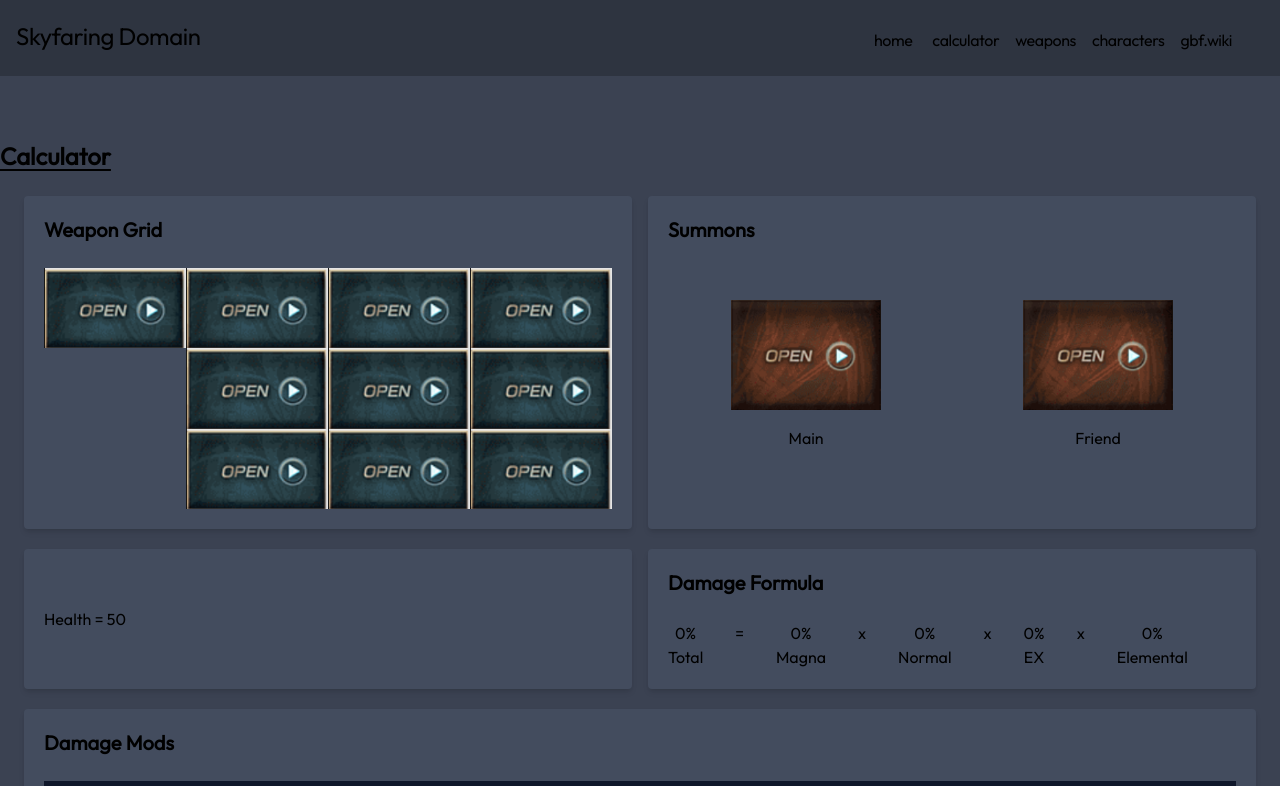
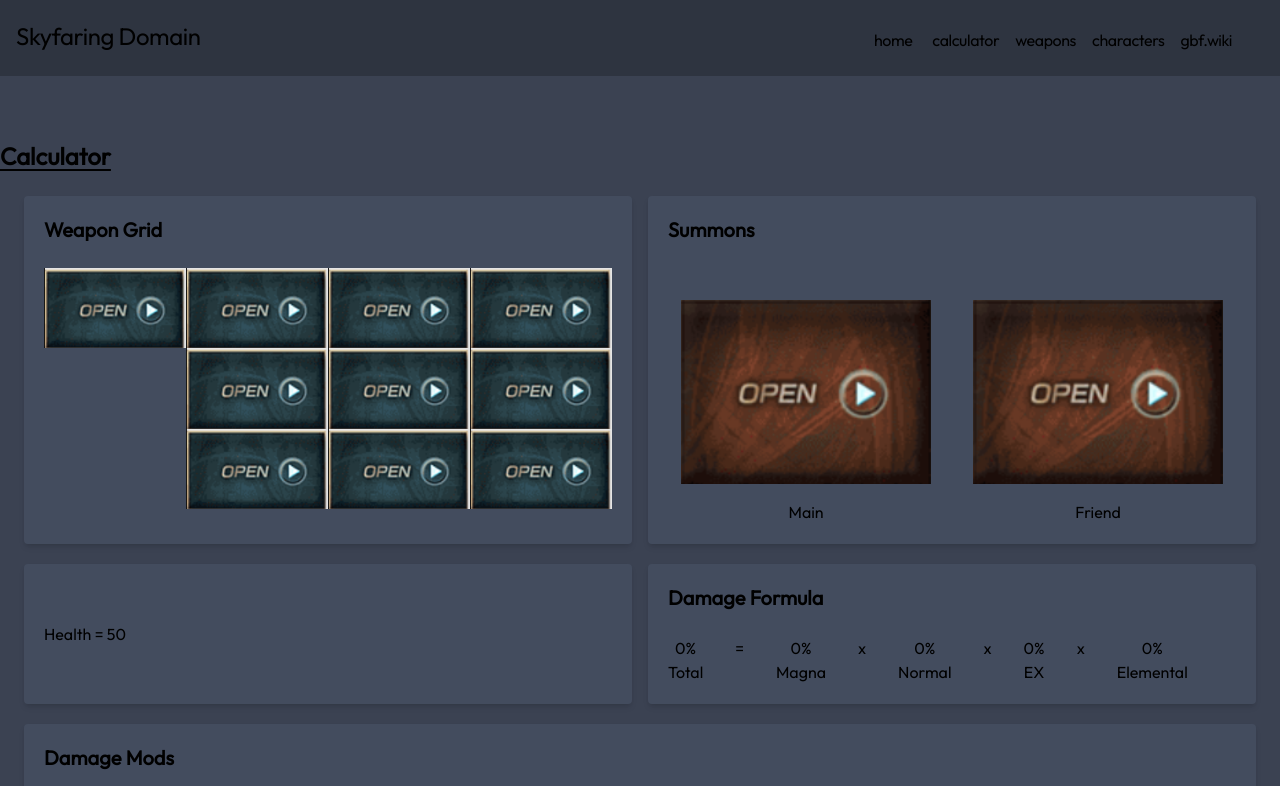
Before and after one commit to miiwo/granblue_front, a Next.js app: page /calc in a window 1280 px wide. Shown: the top 786 px of the page. Built offline with nearby package versions, Linux system fonts and the light colour scheme.

Commit message:
Make calculator page responsive

```diff
--- a/src/app/calc/page.tsx
+++ b/src/app/calc/page.tsx
@@ -23,12 +23,13 @@ export default function CalculatorPage({ searchParams }: SearchParamProps) {
                 <div className="pl-6 grid grid-cols-2 gap-x-4 me-6">
                     <div className="col-span-2 md:col-span-1 mt-6 mb-5 bg-nordtwo rounded shadow-md px-5 py-5">
                         <h2 className="font-bold text-xl mb-6">Weapon Grid</h2>
-                        <WeaponGrid />
+                        <div className="2xl:mx-[300px]"><WeaponGrid /></div>
+
                     </div>
 
                     <div className="col-span-2 md:col-span-1 mt-6 mb-5 bg-nordtwo rounded shadow-md px-5 py-5 flex flex-col">
                         <h2 className="font-bold text-xl mb-14">Summons</h2>
-                        <SummonGrid />
+                        <div><SummonGrid /></div>
                     </div>
 
                     <div className="content-center col-span-2 md:col-span-1 bg-nordtwo rounded shadow-md px-5 py-5 mb-5 md:mb-0">
--- a/src/app/components/calc/gbf_tile.tsx
+++ b/src/app/components/calc/gbf_tile.tsx
@@ -1,6 +1,7 @@
 'use client'
 
 import Image from 'next/image'
+import emptyImage from '../../../../public/empty_wep_slot.png'
 
 import { useContext } from 'react'
 import { openSummonModal, openWeaponModal } from './actions'
@@ -12,6 +13,7 @@ interface GBFTileProps {
   weapon?: Weapon
   summon?: Summon
   weaponlink: string // If attached to a weapon grid, this is the key to corresponding weapon in the weapon grid
+  customStyle?: string
 }
 
 interface SummonTileProps {
@@ -20,7 +22,7 @@ interface SummonTileProps {
   link: string // If attached to a weapon grid, this is the key to corresponding weapon in the weapon grid
 }
 
-export function WeaponGridTile({basepath, weapon, weaponlink}: GBFTileProps) {
+export function WeaponGridTile({basepath, weapon, weaponlink, customStyle}: GBFTileProps) {
   const gbfContext = useContext(GBFWeaponGridContext)
 
   let tileImage = '/empty_wep_slot.png'
@@ -35,8 +37,8 @@ export function WeaponGridTile({basepath, weapon, weaponlink}: GBFTileProps) {
   }
 
   return (
-      <Tile onClick={onClick}>
-        { weapon ? weapon.name : <Image src={tileImage} alt='Weapon Tile' width={150} height={150} />}
+      <Tile onClick={onClick} customStyle={customStyle}>
+        { weapon ? weapon.name : <Image src={emptyImage} alt="Picture of weapon in grid" />}
       </Tile>
   )
 }
@@ -52,7 +54,7 @@ export function SummonTile({basepath, summon, link}:SummonTileProps) {
 
   return (
     <Tile onClick={onClick}>
-      { summon ? summon.name : <Image src={tileImage} alt='Weapon Tile' width={150} height={150} />}
+      { summon ? summon.name : <Image src={tileImage} alt='Weapon Tile' width={250} height={150} />}
     </Tile>
   )
 }
```
